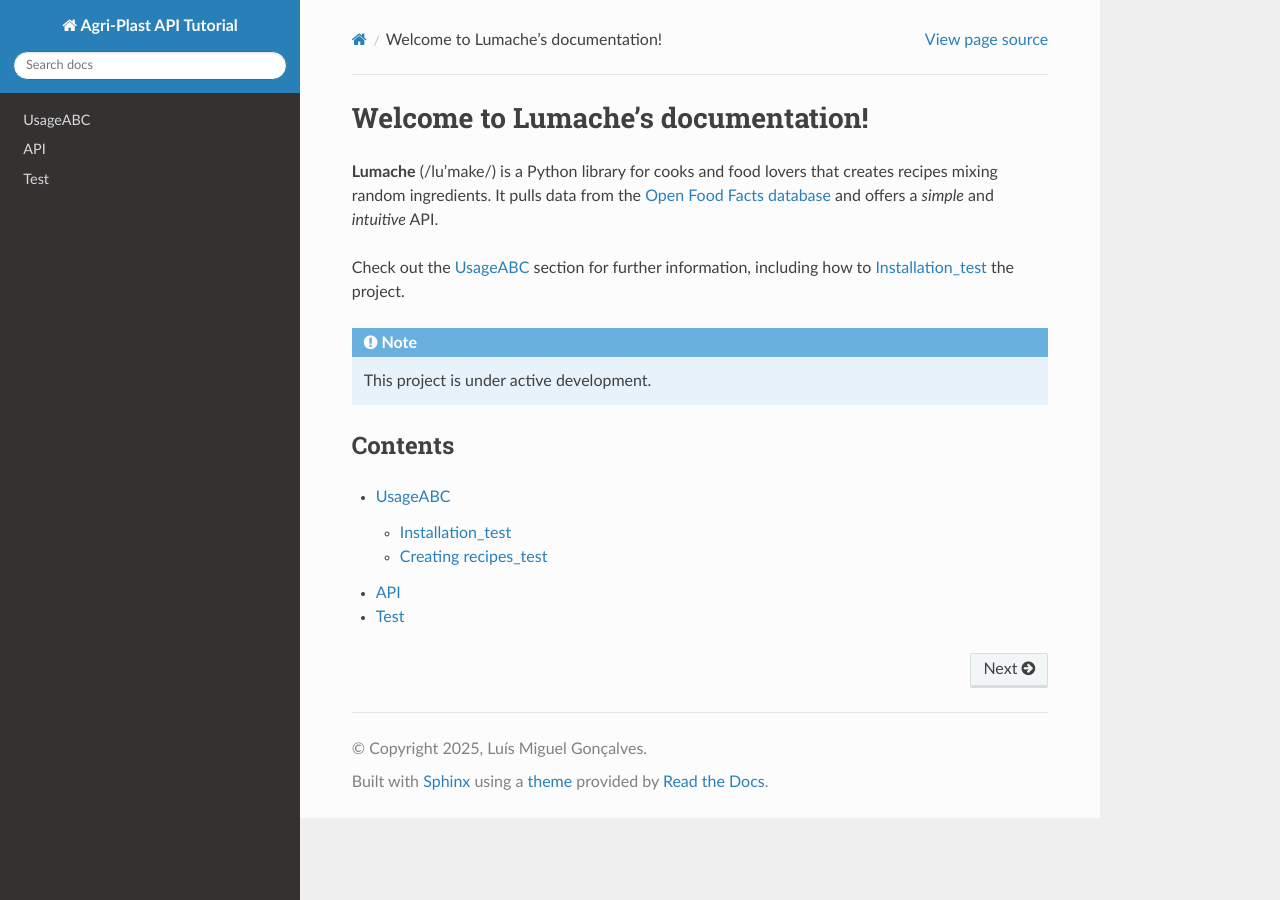
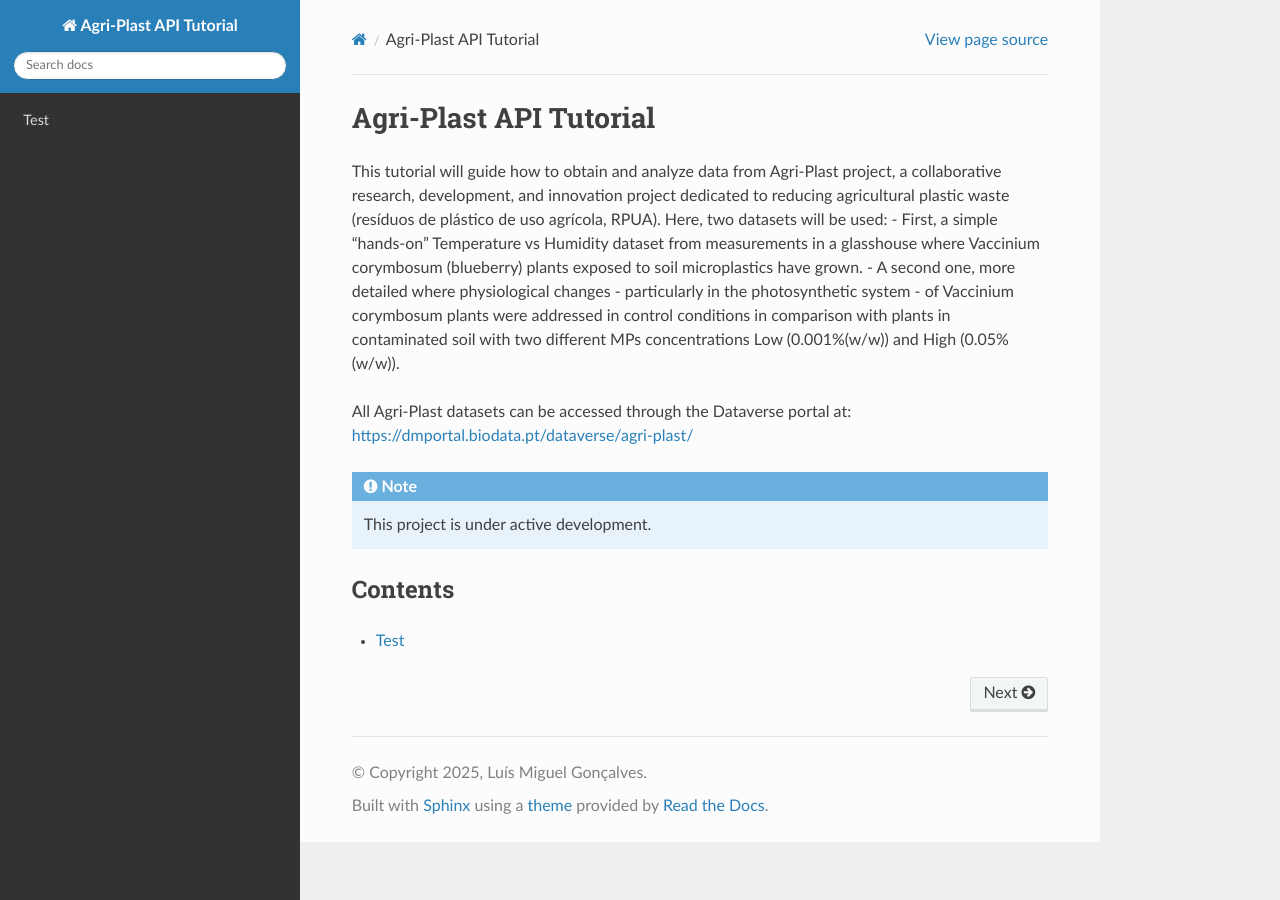
Before and after one commit to lmgoncalves94/Agri-Plast_API, a Sphinx documentation site: the page built from docs/source/index.rst, in a window 1280 px wide. Built offline with Sphinx 7.4.7 and the Read the Docs theme 3.1.0, drawn with Linux system fonts in a browser that asks for light colours.

Commit message:
Update index.rst

```diff
--- a/docs/source/index.rst
+++ b/docs/source/index.rst
@@ -1,13 +1,13 @@
-Welcome to Lumache's documentation!
-===================================
+Agri-Plast API Tutorial
+=======================
 
-**Lumache** (/lu'make/) is a Python library for cooks and food lovers
-that creates recipes mixing random ingredients.
-It pulls data from the `Open Food Facts database <https://world.openfoodfacts.org/>`_
-and offers a *simple* and *intuitive* API.
+This tutorial will guide how to obtain and analyze data from Agri-Plast project, a collaborative research, development, and innovation project dedicated to reducing agricultural plastic waste (resíduos de plástico de uso agrícola, RPUA).
+Here, two datasets will be used:
+- First, a simple "hands-on" Temperature vs Humidity dataset from measurements in a glasshouse where Vaccinium corymbosum (blueberry) plants exposed to soil microplastics have grown.
+- A second one, more detailed where physiological changes - particularly in the photosynthetic system - of Vaccinium corymbosum plants were addressed in control conditions in comparison with plants in contaminated soil with two different MPs concentrations Low (0.001%(w/w)) and High (0.05%(w/w)).
 
-Check out the :doc:`usage` section for further information, including
-how to :ref:`installation` the project.
+All Agri-Plast datasets can be accessed through the Dataverse portal at:
+`https://dmportal.biodata.pt/dataverse/agri-plast/ <https://dmportal.biodata.pt/dataverse/agri-plast>`_
 
 .. note::
 
@@ -18,6 +18,4 @@ Contents
 
 .. toctree::
 
-   usage.rst
-   api
    test.rst
```
